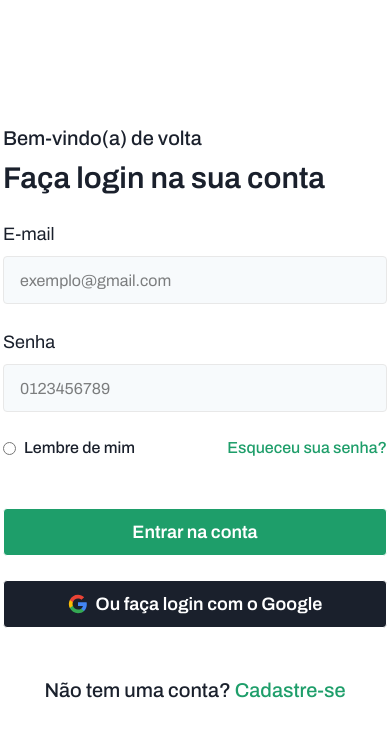
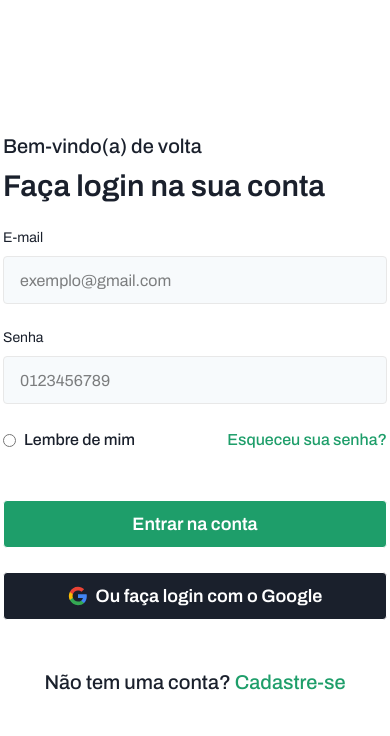
Before and after one commit to lucasrodriguescunha/login-codelab, a Next.js app: page / in a window 390 px wide. Shown: the top 736 px of the page. Built offline with nearby package versions, Linux system fonts and the light colour scheme.

Commit message:
fix: adjust label font size in InputField for better responsiveness

```diff
--- a/app/shared/InputField.tsx
+++ b/app/shared/InputField.tsx
@@ -3,7 +3,7 @@ import {InputFieldProps} from '@/app/types';
 export const InputField = ({label, type, placeholder}: InputFieldProps) => {
     return (
         <div className='flex flex-col gap-2'>
-            <label className='text-[#1A202C] text-lg font-normal'>{label}</label>
+            <label className='text-[#1A202C] text-sm md:text-lg font-normal'>{label}</label>
             <input
                 type={type}
                 placeholder={placeholder}
```
